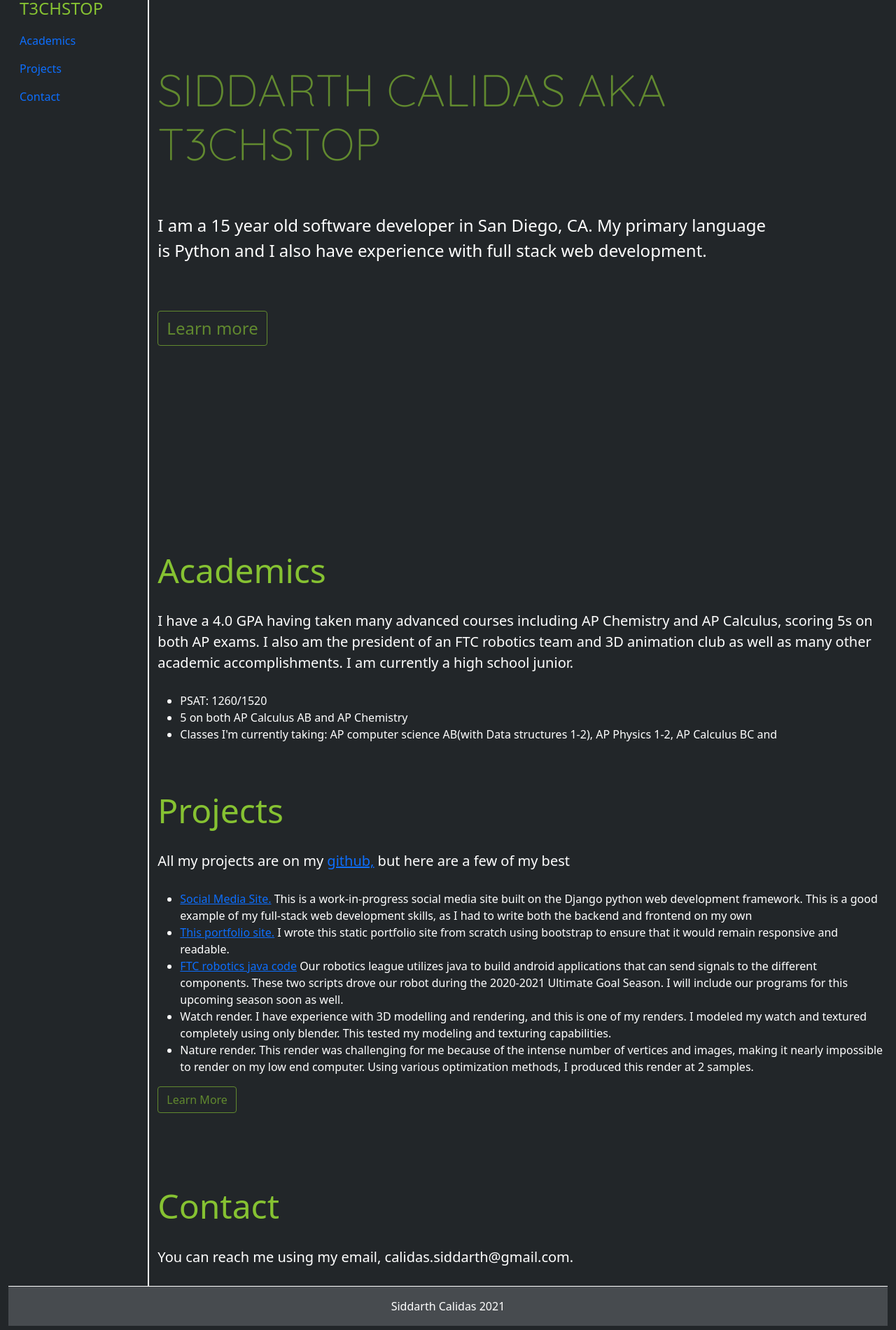
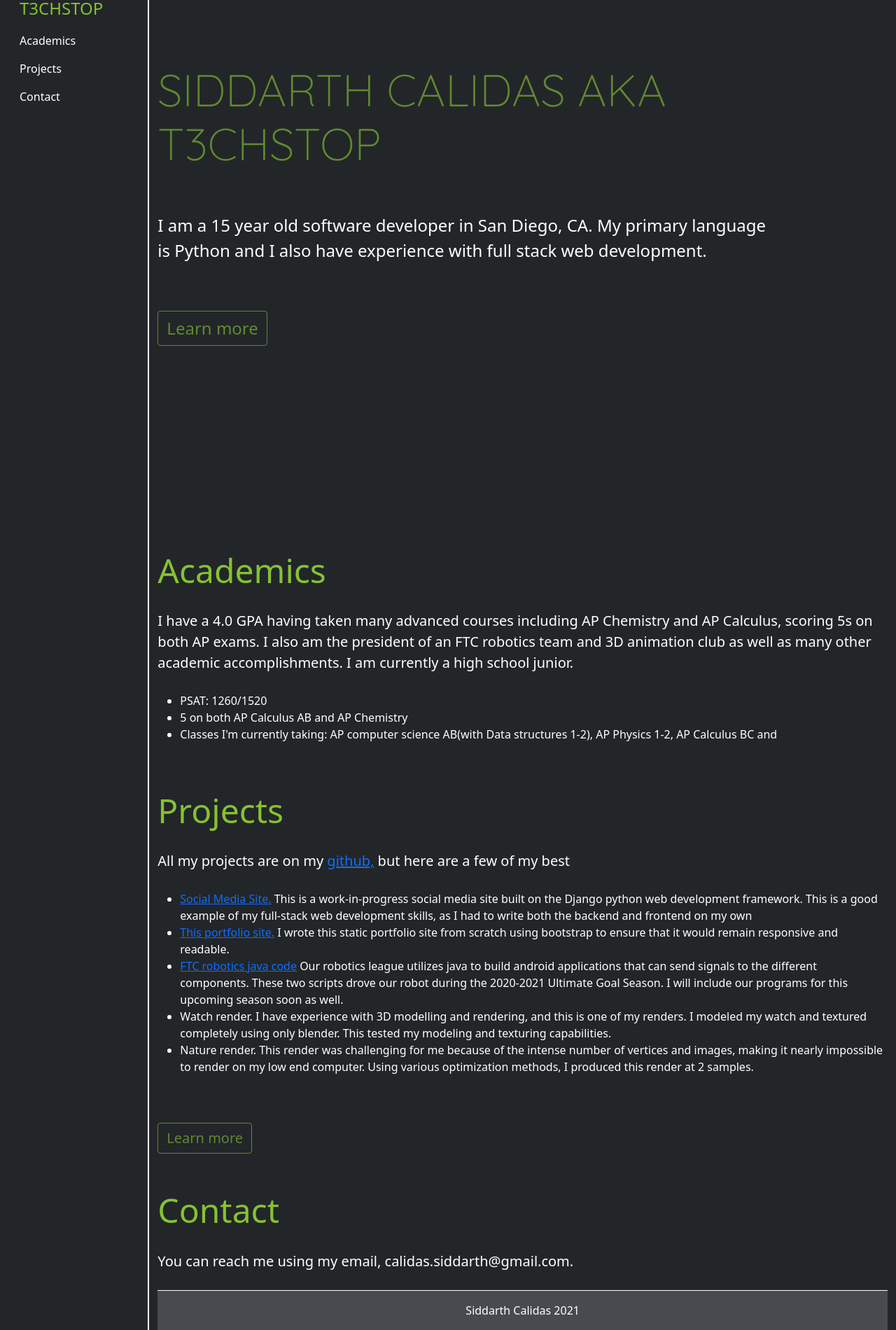
Before and after one commit to t3chstop/t3chstop.github.io, a plain HTML site: page index.html in a window 1280 px wide. Shown: the part 14-1914 px from the top of the page at 70% size. Drawn offline with nearby package versions, Linux system fonts and the light colour scheme.

Commit message:
fixed more buttons

```diff
--- a/assets/main.css
+++ b/assets/main.css
@@ -53,3 +53,11 @@ header {
     border-color: #61892F;
     margin-bottom: 10%;
 }
+
+a.nav-link {
+    color: white;
+}
+
+a:hover {
+    color: #86C232 !important;
+  }
--- a/index.html
+++ b/index.html
@@ -25,17 +25,17 @@
     <body>
       <div class="container-fluid">
         <div class="row">
-          <div class="col-md-2" id="sticky-sidebar" style="border-right: solid 2px white;">
+          <div class="col-lg-2" id="sticky-sidebar" style="border-right: solid 2px white;">
             <div class="sticky-top">
-              <nav class="nav flex-md-column">
-                <a class="nav-link active logo" href="#">T3CHSTOP</a>
-                <a class="nav-link" href="#">Academics</a>
-                <a class="nav-link" href="#">Projects</a>
-                <a class="nav-link" href="#">Contact</a>
+              <nav class="nav flex-lg-column">
+                <a class="nav-link active" href="#" style="color: #86C232; font-size: 24px;">T3CHSTOP</a>
+                <a class="nav-link" href="#academics">Academics</a>
+                <a class="nav-link" href="#projects">Projects</a>
+                <a class="nav-link" href="#contact">Contact</a>
               </nav>
             </div>
           </div>
-          <div class="col-md" id="main">
+          <div class="col-lg" id="main">
             <header>
               <h1 class="intro-heading">SIDDARTH CALIDAS AKA T3CHSTOP</h1>
               <p class="intro">
@@ -50,7 +50,7 @@
             </header>
 
             <div id="subjects">
-              <div class="subject">
+              <div class="subject" id="academics">
                 <h1 class="subject-header">Academics</h1>
                 <p class="subject-description">I have a 4.0 GPA having taken many advanced courses including
                   AP Chemistry and AP Calculus, scoring 5s on both AP exams. I also am the president of an FTC
@@ -73,7 +73,7 @@
                   because I dont have anything to link it to <button type="button" class="btn
                   btn-outline-dark learn-more">Learn More</button> -->
               </div>
-              <div class="subject">
+              <div class="subject" id="projects">
                 <h1 class="subject-header">Projects</h1>
                 <p class="subject-description">
                   All my projects are on my <a href="https://github.com/t3chstop">github,</a> but here are a few of my
@@ -107,26 +107,27 @@
                     methods, I produced this render at 2 samples.
                   </li>
                 </ul>
-                <button type="button" class="btn btn-outline-dark learn-more">
-                  Learn More
-                </button>
+                <a href="#subjects" class="btn btn-primary"
+                style="margin-top: 5%; background-color: transparent; border-color: #61892F; color: #61892F; font-size: 20px; margin-bottom: 5%;">
+                  Learn more
+                </a>
               </div>
-              <div class="subject">
+              <div class="subject" id="contact">
                 <h1 class="subject-header">Contact</h1>
                 <p class="subject-description">
                   You can reach me using my email, calidas.siddarth@gmail.com.
                 </p>
               </div>
             </div>
-
+            <footer class="text-center text-lg-start">
+              <div class="text-center py-3 px-0" style="color: white; background-color: #474B4F; border-top: 1px solid white;">
+                Siddarth Calidas 2021
+              </div>
+            </footer>
           </div>
 
 
-          <footer class="text-center text-lg-start">
-            <div class="text-center py-3 px-0" style="color: white; background-color: #474B4F; border-top: 1px solid white;">
-              Siddarth Calidas 2021
-            </div>
-          </footer>
+
         </div>
       </div>
 
```
